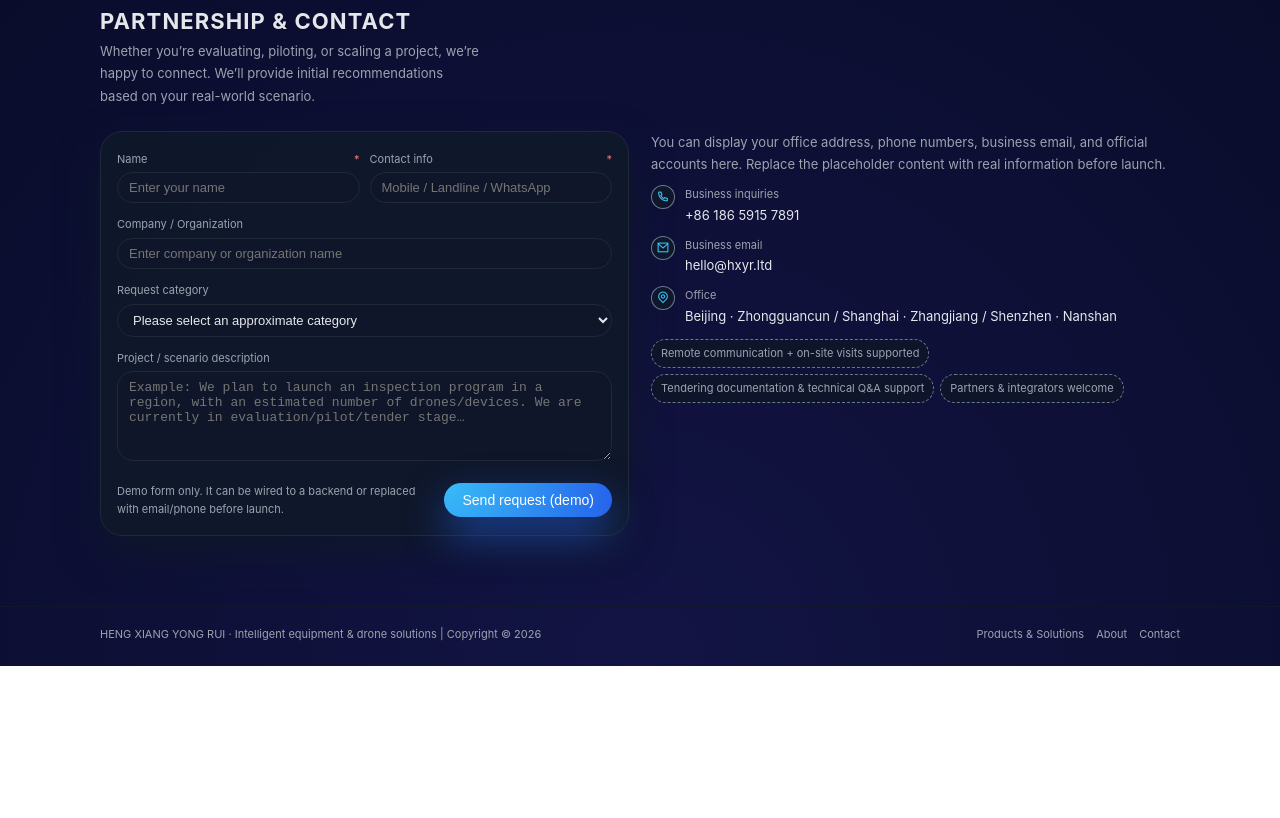
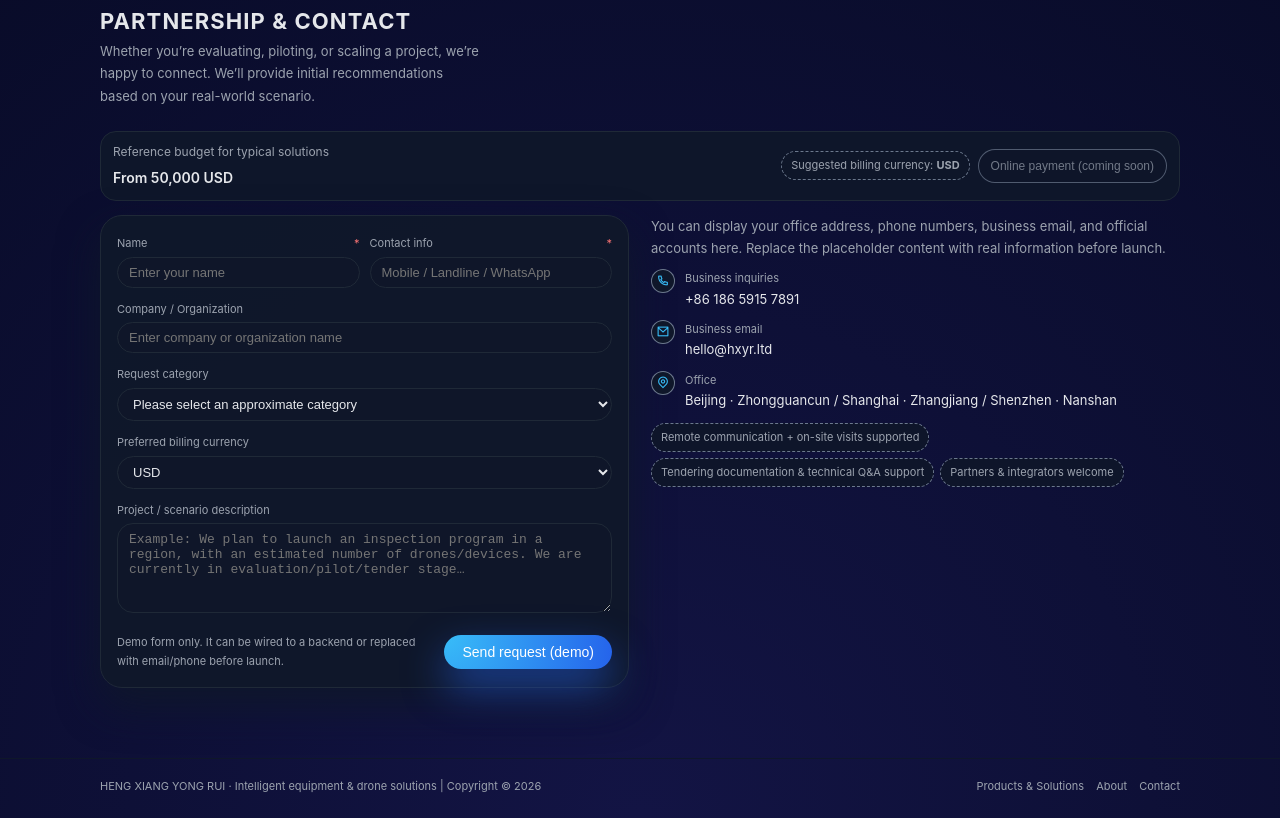
Before and after one commit to NashYang7891/0308, a plain HTML site: page en/index.html in a window 1280 px wide. Shown: the part 2630-3448 px from the top of the page. Before the commit the page ends 3296 px from the top, so only its background shows below. Drawn offline with nearby package versions, Linux system fonts and the light colour scheme.

Commit message:
Add files via upload

```diff
--- a/en/index.html
+++ b/en/index.html
@@ -407,6 +407,27 @@
             </div>
           </div>
 
+          <div class="pricing-banner" id="pricingBanner">
+            <div class="pricing-main">
+              <span class="pricing-label">Reference budget for typical solutions</span>
+              <span class="pricing-value">From 50,000 USD</span>
+            </div>
+            <div class="pricing-meta">
+              <span class="pricing-pill">
+                Suggested billing currency:
+                <strong><span id="pricingCurrencyCode">USD</span></strong>
+              </span>
+              <button
+                type="button"
+                class="btn btn-outline pricing-pay-btn"
+                id="onlinePayBtn"
+                disabled
+              >
+                Online payment (coming soon)
+              </button>
+            </div>
+          </div>
+
           <div class="contact-grid">
             <div class="contact-card">
               <form id="contactForm" aria-label="Partnership inquiry form">
@@ -462,6 +483,19 @@
                     <option value="platform">Management platform / secondary development</option>
                     <option value="integrated">End-to-end project / smart upgrade</option>
                     <option value="other">Other / not sure yet</option>
+                  </select>
+                </div>
+
+                <div class="form-field">
+                  <label class="form-label">
+                    <span>Preferred billing currency</span>
+                  </label>
+                  <select class="form-select" name="billingCurrency" id="billingCurrencySelect">
+                    <option value="">Please choose or keep suggested currency</option>
+                    <option value="USD">USD</option>
+                    <option value="SAR">SAR</option>
+                    <option value="AED">AED</option>
+                    <option value="CNY">CNY</option>
                   </select>
                 </div>
 
--- a/main.v2.js
+++ b/main.v2.js
@@ -97,10 +97,33 @@
     document.documentElement.dataset.currency = currency || "";
   }
 
+  function syncBillingCurrencyUI(currency) {
+    var code = currency || "USD";
+
+    var select = document.getElementById("billingCurrencySelect");
+    if (select) {
+      var hasOption = false;
+      for (var i = 0; i < select.options.length; i++) {
+        if (select.options[i].value === code) {
+          hasOption = true;
+          break;
+        }
+      }
+      select.value = hasOption ? code : "USD";
+    }
+
+    var codeEl = document.getElementById("pricingCurrencyCode");
+    if (codeEl) {
+      codeEl.textContent = code;
+    }
+  }
+
   function setLocaleMeta(meta) {
     if (!meta) return;
     document.documentElement.dataset.country = meta.country || "";
-    updateCurrencyUI(meta.currency || "");
+    var cur = meta.currency || "";
+    updateCurrencyUI(cur);
+    syncBillingCurrencyUI(cur);
     try {
       window.HXYR_LOCALE = {
         country: meta.country || "",
--- a/styles.css
+++ b/styles.css
@@ -939,6 +939,60 @@ img {
   box-shadow: 0 18px 40px rgba(15, 23, 42, 0.95);
 }
 
+.pricing-banner {
+  margin-bottom: 14px;
+  padding: 10px 12px;
+  border-radius: 16px;
+  border: 1px solid var(--border);
+  background: rgba(15, 23, 42, 0.98);
+  display: flex;
+  justify-content: space-between;
+  align-items: center;
+  gap: 12px;
+  font-size: 12px;
+}
+
+.pricing-main {
+  display: flex;
+  flex-direction: column;
+  gap: 4px;
+}
+
+.pricing-label {
+  color: var(--muted);
+}
+
+.pricing-value {
+  font-size: 14px;
+  font-weight: 600;
+}
+
+.pricing-meta {
+  display: flex;
+  align-items: center;
+  gap: 8px;
+  flex-wrap: wrap;
+}
+
+.pricing-pill {
+  padding: 4px 9px;
+  border-radius: 999px;
+  font-size: 11px;
+  background: rgba(15, 23, 42, 0.9);
+  border: 1px dashed rgba(148, 163, 184, 0.7);
+  color: var(--muted);
+}
+
+.pricing-pay-btn {
+  font-size: 12px;
+  padding-inline: 12px;
+  opacity: 0.7;
+}
+
+.pricing-pay-btn[disabled] {
+  cursor: default;
+}
+
 .form-row {
   display: flex;
   gap: 10px;
@@ -1122,6 +1176,11 @@ img {
   .contact-grid {
     grid-template-columns: minmax(0, 1fr);
   }
+
+  .pricing-banner {
+    flex-direction: column;
+    align-items: flex-start;
+  }
 }
 
 @media (max-width: 720px) {
```
Also changed, not shown: index.html (+34 -0 lines).
